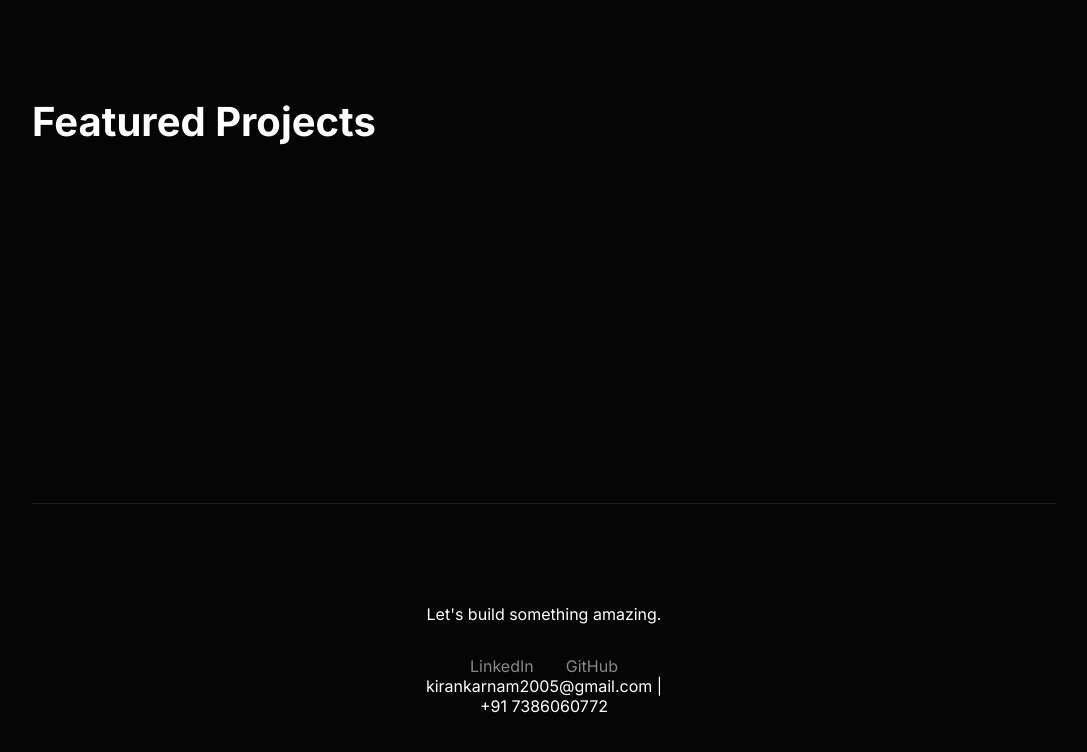
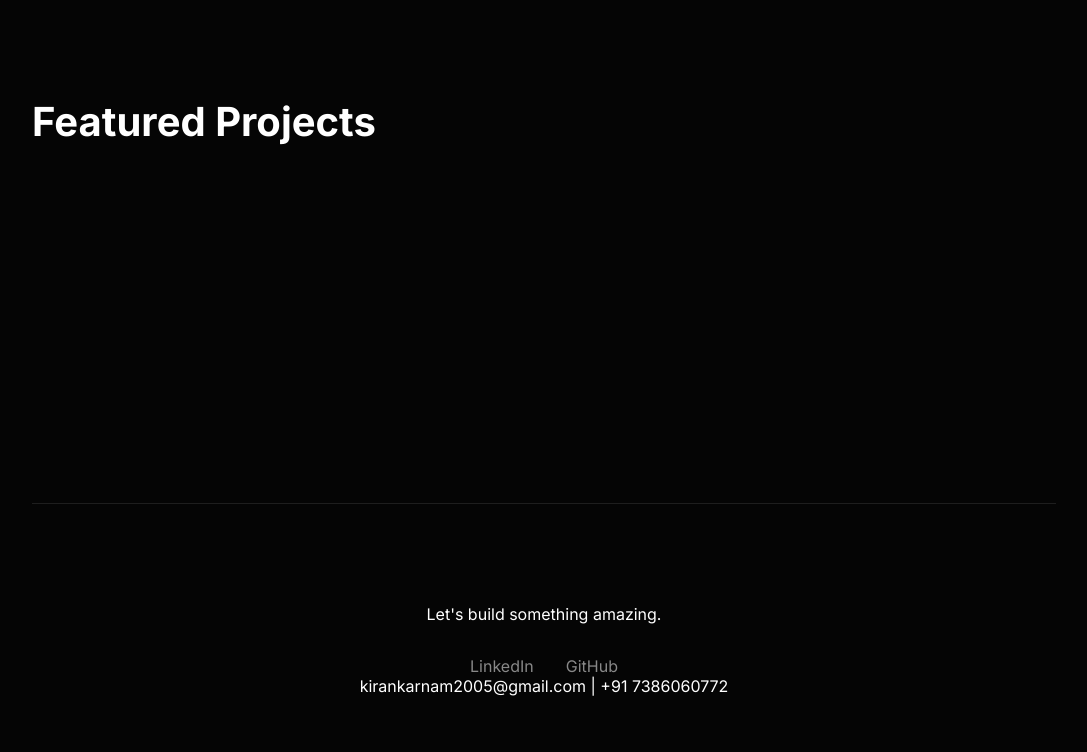
Before and after one commit to kirankumar076/MY-PORTFOLIO, a plain HTML site: page index.html in a window 1280 px wide. Shown: the part 1499-2251 px from the top of the page, without its empty margins (96-1183 px from the left). Drawn offline with nearby package versions, Linux system fonts and the light colour scheme.

Commit message:
Update index.html

```diff
--- a/index.html
+++ b/index.html
@@ -94,9 +94,8 @@
             <a href="https://www.linkedin.com/in/karanam-kiran-kumar-4b1154292">LinkedIn</a>
             <a href="https://github.com/kirankumar076">GitHub</a>
         </div>
-        <div >
-            <p>kirankarnam2005@gmail.com |</p>
-            <p>+91 7386060772</p>
+        <div class="social">
+            <p>kirankarnam2005@gmail.com | +91 7386060772</p>
         </div>
     </footer>
 
```
